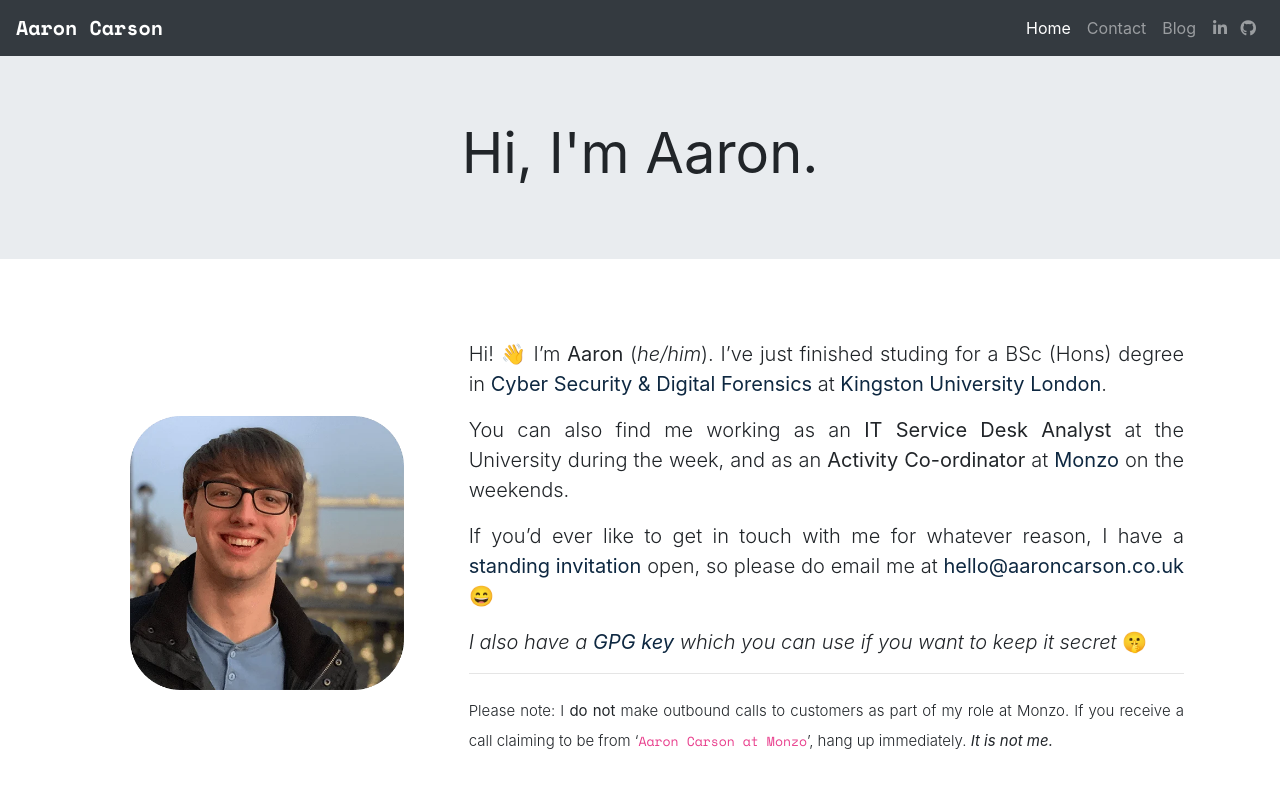
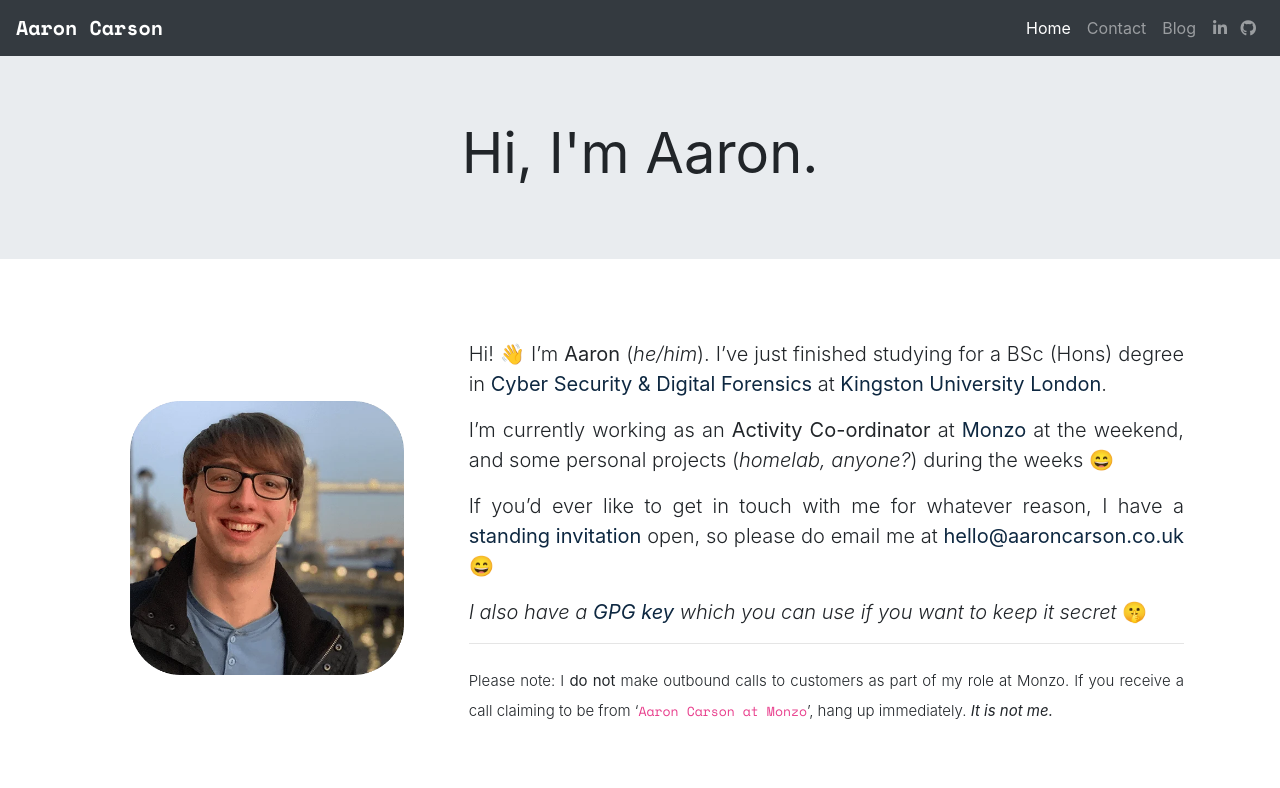
Before and after one commit to caraar12345/aaroncarson.co.uk_jekyll, a Jekyll site: the page built from index.md, in a window 1280 px wide. Shown: the top 788 px of the page. Built offline with Jekyll 4.4.1, drawn with Linux system fonts in a browser that asks for light colours; nearby versions of some CDN libraries; comment, search, counter and statistics services are not loaded.

Commit message:
Fix a typo, remove reference to IT desk

```diff
--- a/index.md
+++ b/index.md
@@ -14,9 +14,9 @@
   </picture>
 </div>
 <div class="col-md-8 my-4 lead text-justify" markdown="1">
-  Hi! 👋 I’m __Aaron__ (_he/him_). I’ve just finished studing for a BSc (Hons) degree in [__Cyber Security & Digital Forensics__](https://www.kingston.ac.uk/undergraduate/courses/cyber-security-computer-forensics/) at [__Kingston University London__](https://www.kingston.ac.uk/).
+  Hi! 👋 I’m __Aaron__ (_he/him_). I’ve just finished studying for a BSc (Hons) degree in [__Cyber Security & Digital Forensics__](https://www.kingston.ac.uk/undergraduate/courses/cyber-security-computer-forensics/) at [__Kingston University London__](https://www.kingston.ac.uk/).
 
-  You can also find me working as an __IT Service Desk Analyst__ at the University during the week, and as an __Activity Co-ordinator__ at [__Monzo__](https://monzo.com) on the weekends.
+I'm currently working as an __Activity Co-ordinator__ at [__Monzo__](https://monzo.com) at the weekend, and some personal projects (_homelab, anyone?_) during the weeks 😄
 
   If you’d ever like to get in touch with me for whatever reason, I have a [**standing invitation**](/contact/standing-invitation) open, so please do email me at [__hello@aaroncarson.co.uk__](mailto:hello@aaroncarson.co.uk) 😄
 
```
